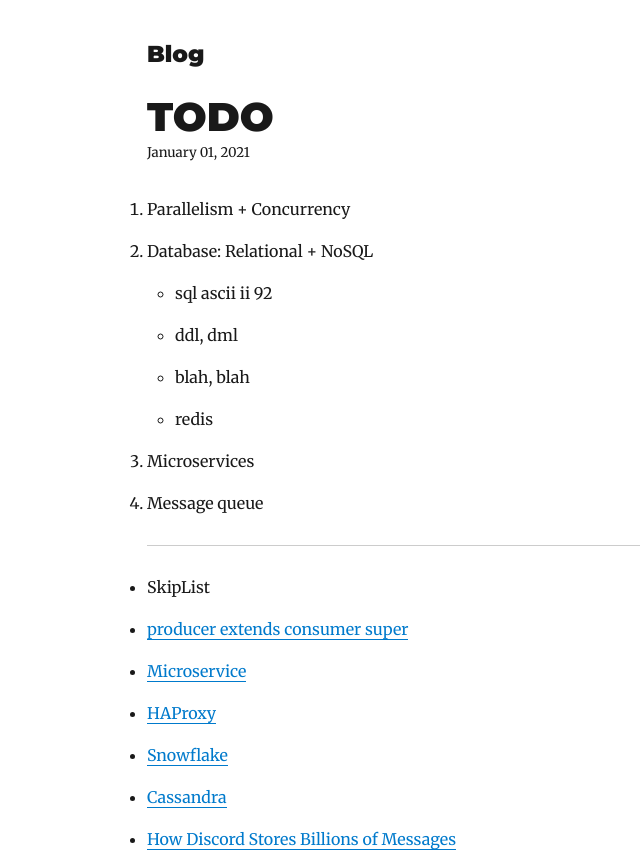
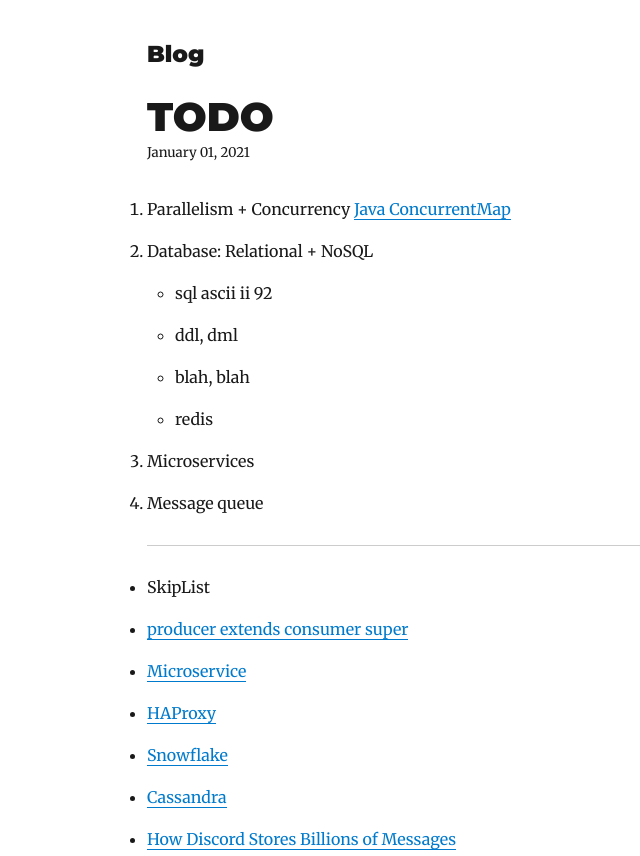
Before and after one commit to giahuyng98/giahuyng98.github.io, a Gatsby site: page /todo/todo/ in a window 1280 px wide. Shown: the top 856 px of the page, without its empty margins (178-818 px from the left). Built offline with nearby package versions, Linux system fonts and the light colour scheme; Gatsby itself is replaced by a stand-in of ours; some packages are replaced by stand-ins of ours.

Commit message:
add link

```diff
--- a/content/blog/todo/todo.md
+++ b/content/blog/todo/todo.md
@@ -5,6 +5,7 @@
 ---
 
 1. Parallelism + Concurrency
+[Java ConcurrentMap](https://en.wikipedia.org/wiki/Java_ConcurrentMap)
 2. Database: Relational + NoSQL
    - sql ascii ii 92
    - ddl, dml
```
